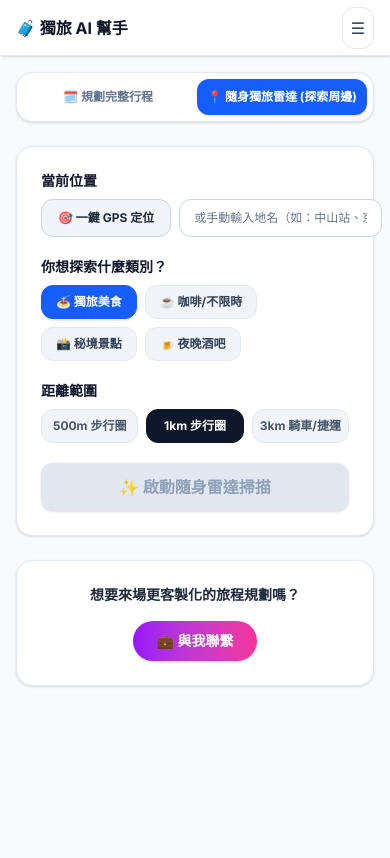
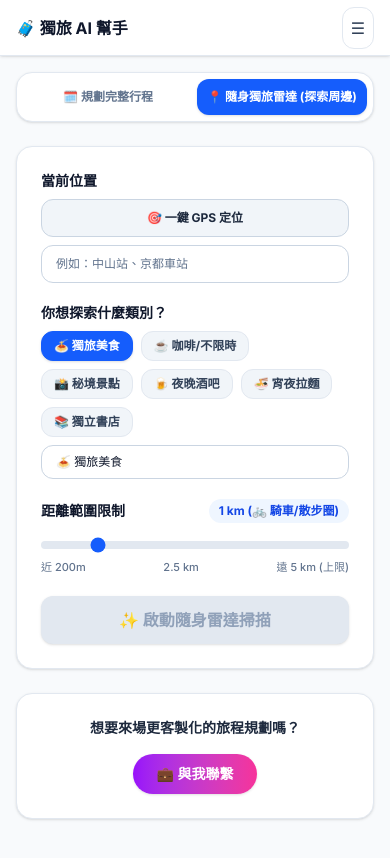
Before and after one commit to PerryChen-creator/allonetrip-ai, a Next.js app: page / in a window 390 px wide. Both pictures are taken after a click on the button "📍 隨身獨旅雷達 (探索周邊)". Shown: the top 858 px of the page. Built offline with nearby package versions, Linux system fonts and the light colour scheme.

Commit message:
ui: fix mobile location placeholder truncation, add custom category input, and replace distance range buttons with slider

```diff
--- a/app/page.tsx
+++ b/app/page.tsx
@@ -206,7 +206,7 @@ export default function Home() {
   const [darkMode, setDarkMode] = useState(false);
   const [isMobileMenuOpen, setIsMobileMenuOpen] = useState(false);
 
-  // 🟢 切換模式分頁：'plan' (行程規劃) | 'radar' (隨身雷達)
+  // 切換模式分頁：'plan' (行程規劃) | 'radar' (隨身雷達)
   const [activeTab, setActiveTab] = useState<'plan' | 'radar'>('plan');
 
   const [isPrefModalOpen, setIsPrefModalOpen] = useState(false);
@@ -239,12 +239,12 @@ export default function Home() {
   const [endDate, setEndDate] = useState('');
   const [style, setStyle] = useState('');
 
-  // 🟢 隨身雷達 State
+  // 隨身雷達 State
   const [radarLat, setRadarLat] = useState<number | null>(null);
   const [radarLng, setRadarLng] = useState<number | null>(null);
   const [radarManualLoc, setRadarManualLoc] = useState('');
   const [radarCategory, setRadarCategory] = useState('🍝 獨旅美食');
-  const [radarRadius, setRadarRadius] = useState('1km 步行圈');
+  const [radarDistance, setRadarDistance] = useState(1000); // 預設 1000 公尺 (1km)
   const [isLocating, setIsLocating] = useState(false);
 
   const [messages, setMessages] = useState<Array<{ role: string; content: string; images?: string[] }>>([]);
@@ -311,7 +311,21 @@ export default function Home() {
     }
   }, [messages]);
 
-  // 🟢 觸發 GPS 定位
+  // 格式化距離顯示 (如 800m, 1.5 km)
+  const formatDistance = (meters: number) => {
+    if (meters < 1000) return `${meters}m`;
+    const km = (meters / 1000).toFixed(meters % 1000 === 0 ? 0 : 1);
+    return `${km} km`;
+  };
+
+  // 距離情境標籤提示
+  const getDistanceHint = (meters: number) => {
+    if (meters <= 800) return '🚶 輕鬆散步圈';
+    if (meters <= 2000) return '🚲 騎車/散步圈';
+    return '🚗 捷運/車程圈';
+  };
+
+  // 觸發 GPS 定位
   const handleGetLocation = () => {
     if (!navigator.geolocation) {
       alert('您的瀏覽器不支援 GPS 定位，請手動輸入地點');
@@ -333,7 +347,7 @@ export default function Home() {
     );
   };
 
-  // 🟢 發送隨身雷達掃描請求
+  // 發送隨身雷達掃描請求
   const handleScanRadar = async () => {
     if (!radarLat && !radarLng && !radarManualLoc.trim()) {
       alert('請先點擊「一鍵定位」或輸入手動地點！');
@@ -345,7 +359,8 @@ export default function Home() {
       ? `目前位置 (GPS)`
       : `地點【${radarManualLoc}】`;
 
-    const userPrompt = `📍 **隨身獨旅雷達掃描**：請幫我搜尋 ${locText} 附近的「${radarCategory}」（範圍：${radarRadius}）。`;
+    const radiusText = formatDistance(radarDistance);
+    const userPrompt = `📍 **隨身獨旅雷達掃描**：請幫我搜尋 ${locText} 附近的「${radarCategory}」（範圍：${radiusText}）。`;
 
     const newMessages = [
       ...messages,
@@ -363,7 +378,7 @@ export default function Home() {
           lng: radarLng,
           manualLocation: radarManualLoc,
           category: radarCategory,
-          radius: radarRadius,
+          radius: radiusText,
           userPreferences,
         }),
       });
@@ -684,7 +699,7 @@ export default function Home() {
         {/* 主內容區 */}
         <div className="flex-1 max-w-3xl mx-auto p-4 md:p-8 space-y-6 w-full pb-32">
 
-          {/* 🟢 新增：頂部切換 Tab (規劃行程 vs 隨身雷達) */}
+          {/* 頂部切換 Tab (規劃行程 vs 隨身雷達) */}
           <div className={`p-1.5 rounded-2xl border flex items-center gap-1 shadow-sm ${darkMode ? 'bg-slate-900 border-slate-800' : 'bg-white border-slate-200'}`}>
             <button
               onClick={() => setActiveTab('plan')}
@@ -809,29 +824,31 @@ export default function Home() {
             </div>
           )}
 
-          {/* 🟢 新增：表單區塊 - 📍 隨身獨旅雷達 */}
+          {/* 表單區塊 - 📍 隨身獨旅雷達 */}
           {activeTab === 'radar' && (
             <div className={`p-6 rounded-2xl shadow-sm border space-y-5 ${darkMode ? 'bg-slate-900 border-slate-800' : 'bg-white border-slate-200'}`}>
+
+              {/* 🟢 1. 修正地點區塊：flex-col sm:flex-row 避免手機輸入框截斷 */}
               <div>
                 <label className={`block text-sm font-bold mb-2 ${darkMode ? 'text-slate-100' : 'text-slate-900'}`}>
                   當前位置
                 </label>
-                <div className="flex gap-2">
+                <div className="flex flex-col sm:flex-row gap-2">
                   <button
                     type="button"
                     onClick={handleGetLocation}
                     disabled={isLocating}
-                    className={`px-4 py-2.5 rounded-xl text-xs font-bold border transition flex items-center gap-1.5 shrink-0 ${
+                    className={`w-full sm:w-auto px-4 py-2.5 rounded-xl text-xs font-bold border transition flex items-center justify-center gap-1.5 shrink-0 ${
                       radarLat && radarLng
                         ? 'bg-green-600 text-white border-green-600'
                         : (darkMode ? 'bg-slate-800 border-slate-700 text-slate-200 hover:bg-slate-700' : 'bg-slate-100 border-slate-300 text-slate-800 hover:bg-slate-200')
                     }`}
                   >
-                    {isLocating ? '📡 定位中...' : (radarLat && radarLng ? '✅ 已定位成功' : '🎯 一鍵 GPS 定位')}
+                    {isLocating ? '📡 定位中...' : (radarLat && radarLng ? '✅ 已成功 GPS 定位' : '🎯 一鍵 GPS 定位')}
                   </button>
                   <input
                     type="text"
-                    placeholder="或手動輸入地名（如：中山站、京都車站）"
+                    placeholder="例如：中山站、京都車站"
                     value={radarManualLoc}
                     onChange={(e) => {
                       setRadarManualLoc(e.target.value);
@@ -845,19 +862,20 @@ export default function Home() {
                 </div>
               </div>
 
+              {/* 🟢 2. 類別選擇 + 自訂類別輸入 */}
               <div>
                 <label className={`block text-sm font-bold mb-2 ${darkMode ? 'text-slate-100' : 'text-slate-900'}`}>
                   你想探索什麼類別？
                 </label>
-                <div className="flex flex-wrap gap-2">
-                  {['🍝 獨旅美食', '☕ 咖啡/不限時', '📸 秘境景點', '🍺 夜晚酒吧'].map((item) => (
+                <div className="flex flex-wrap gap-2 mb-2">
+                  {['🍝 獨旅美食', '☕ 咖啡/不限時', '📸 秘境景點', '🍺 夜晚酒吧', '🍜 宵夜拉麵', '📚 獨立書店'].map((item) => (
                     <button
                       key={item}
                       type="button"
                       onClick={() => setRadarCategory(item)}
-                      className={`px-3.5 py-2 rounded-xl text-xs font-bold border transition ${
+                      className={`px-3 py-1.5 rounded-xl text-xs font-bold border transition ${
                         radarCategory === item
-                          ? 'bg-blue-600 text-white border-blue-600 shadow'
+                          ? 'bg-blue-600 text-white border-blue-600 shadow-sm'
                           : (darkMode ? 'bg-slate-800 border-slate-700 text-slate-300 hover:bg-slate-700' : 'bg-slate-100 border-slate-200 text-slate-700 hover:bg-slate-200')
                       }`}
                     >
@@ -865,27 +883,38 @@ export default function Home() {
                     </button>
                   ))}
                 </div>
+                <input
+                  type="text"
+                  placeholder="或自訂類別（如：老宅甜點、深夜食堂、古著雜貨）"
+                  value={radarCategory}
+                  onChange={(e) => setRadarCategory(e.target.value)}
+                  className={`w-full px-3.5 py-2 rounded-xl outline-none text-xs font-medium border ${darkMode ? 'bg-slate-800 border-slate-700 text-white placeholder-slate-400' : 'bg-white border-slate-300 text-slate-900 placeholder-slate-500'}`}
+                />
               </div>
 
+              {/* 🟢 3. 距離範圍限制 Slider (200m ~ 5000m) */}
               <div>
-                <label className={`block text-sm font-bold mb-2 ${darkMode ? 'text-slate-100' : 'text-slate-900'}`}>
-                  距離範圍
-                </label>
-                <div className="flex gap-2">
-                  {['500m 步行圈', '1km 步行圈', '3km 騎車/捷運'].map((item) => (
-                    <button
-                      key={item}
-                      type="button"
-                      onClick={() => setRadarRadius(item)}
-                      className={`flex-1 py-2 rounded-xl text-xs font-bold border transition ${
-                        radarRadius === item
-                          ? 'bg-slate-900 text-white border-slate-900 dark:bg-white dark:text-slate-900'
-                          : (darkMode ? 'bg-slate-800 border-slate-700 text-slate-400' : 'bg-slate-100 border-slate-200 text-slate-600')
-                      }`}
-                    >
-                      {item}
-                    </button>
-                  ))}
+                <div className="flex justify-between items-center mb-2">
+                  <label className={`text-sm font-bold ${darkMode ? 'text-slate-100' : 'text-slate-900'}`}>
+                    距離範圍限制
+                  </label>
+                  <span className={`text-xs font-bold px-2.5 py-1 rounded-full ${darkMode ? 'text-blue-300 bg-blue-900/50' : 'text-blue-700 bg-blue-50'}`}>
+                    {formatDistance(radarDistance)} ({getDistanceHint(radarDistance)})
+                  </span>
+                </div>
+                <input
+                  type="range"
+                  min="200"
+                  max="5000"
+                  step="100"
+                  value={radarDistance}
+                  onChange={(e) => setRadarDistance(Number(e.target.value))}
+                  className="w-full h-2 bg-slate-200 rounded-lg appearance-none cursor-pointer dark:bg-slate-700 accent-blue-600"
+                />
+                <div className={`flex justify-between text-[11px] font-medium mt-1 ${darkMode ? 'text-slate-400' : 'text-slate-500'}`}>
+                  <span>近 200m</span>
+                  <span>2.5 km</span>
+                  <span>遠 5 km (上限)</span>
                 </div>
               </div>
 
@@ -917,7 +946,7 @@ export default function Home() {
             </a>
           </div>
 
-          {/* 對話與推薦結果區塊 */}
+          {/* 對話區塊 */}
           {(messages.length > 0 || loading) && (
             <div ref={chatSectionRef} className={`rounded-2xl shadow-sm border p-4 md:p-6 space-y-4 ${darkMode ? 'bg-slate-900 border-slate-800' : 'bg-white border-slate-200'}`}>
 
```
